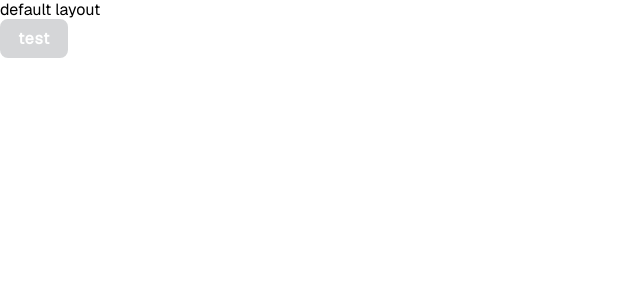
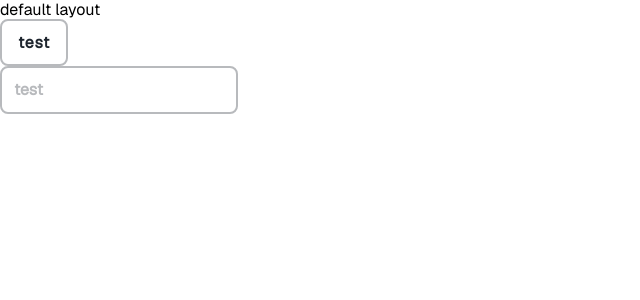
Before and after one commit to PiotrO9/shopease-frontend, a Nuxt app: page / in a window 1280 px wide. Shown: the top 300 px of the page, without its empty margins (0-640 px from the left). Built offline with nearby package versions, Linux system fonts and the light colour scheme.

Commit message:
feat: add styles for generic input control

```diff
--- a/assets/styles/abstracts/variables.css
+++ b/assets/styles/abstracts/variables.css
@@ -18,7 +18,7 @@
 	--color-error-pale: #f58da0;
 	--color-warning: #f79f1b;
 
-	--text-color: #000;
+	--text-color: var(--color-primary);
 	--text-color-negative: #fff;
 
 	--button-primary-text: var(--color-primary);
@@ -37,7 +37,7 @@
 	--link-color: var(--color-primary);
 	--link-color-hover: #1261eb;
 
-	--input-border: var(--color-primary);
+	--input-color: var(--gray-500);
 
 	--border-radius: 12px;
 
--- a/assets/styles/app.css
+++ b/assets/styles/app.css
@@ -7,6 +7,7 @@
 @import url('./base/fonts.css');
 @import url('./base/elements.css');
 @import url('./base/base.css');
+@import url('./base/input.css');
 
 @import url('./elements/button');
 /* stylelint-enable at-rule-empty-line-before */
--- /dev/null
+++ b/assets/styles/base/input.css
@@ -0,0 +1,13 @@
+input[type="text"] {
+	padding: 0.75rem 0.25rem 0.75rem 0.75rem;
+	color: var(--text-color);
+	display: inline-flex;
+	border-radius: 8px;
+	border: 2px solid var(--input-color);
+	font-weight: bold;
+	background-color: #fff;
+
+	&::placeholder {
+		color: var(--input-color);
+	}
+}
--- a/assets/styles/tailwind.css
+++ b/assets/styles/tailwind.css
@@ -10,7 +10,4 @@
 	.flex-center {
 		@apply flex items-center justify-center;
 	}
-
-	.btn.fill {
-	}
 }
--- a/components/common/Action.vue
+++ b/components/common/Action.vue
@@ -14,7 +14,7 @@ const { styles, variant, loading, disabled } = withDefaults(defineProps<ActionPr
 
 const variantStyles = computed(() => {
 	if (variant === 'primary') {
-		return 'bg-white text-primary border-gray-300 hover:border-primary';
+		return 'bg-white text-primary border-inputColor hover:border-primary';
 	}
 	else {
 		return 'bg-primary text-white';
@@ -39,7 +39,7 @@ function handleClick() {
 <template>
 	<button
 		:class="[
-			'tracking-wider relative cursor-pointer transition-colors flex-center border-2 border-solid rounded-lg font-bold py-2 px-4 select-none',
+			'tracking-wider relative cursor-pointer transition-colors flex-center border-2 border-solid rounded-lg font-bold py-3 px-4 select-none',
 			disabled ? isDisabled : variantStyles,
 			styles,
 			isloading,
--- a/pages/index.vue
+++ b/pages/index.vue
@@ -33,7 +33,10 @@ function test() {
 </script>
 
 <template>
-	<Action :disabled="true" @click="test">
-		<h1>test</h1>
-	</Action>
-</template>
+	<div>
+		<Action>
+			<h1>test</h1>
+		</Action>
+		<input type="text" placeholder="test" />
+	</div>
+</template>@click=
--- a/tailwind.config.js
+++ b/tailwind.config.js
@@ -9,6 +9,7 @@ export default {
 				gray300: 'var(--gray-300)',
 				gray500: 'var(--gray-500)',
 				gray700: 'var(--gray-700)',
+				inputColor: 'var(--input-color)',
 			},
 		},
 	},
```
